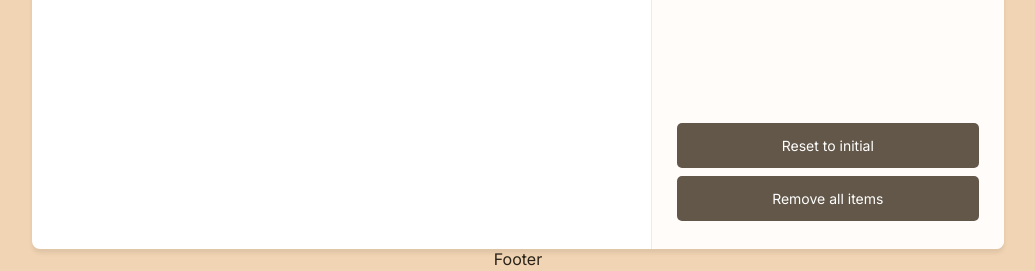
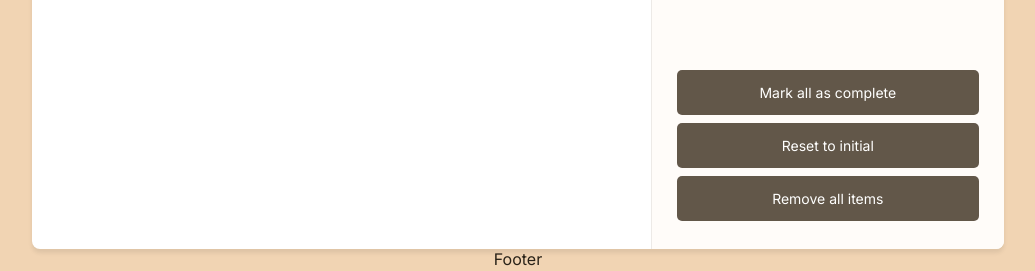
Before and after one commit to cookingnoob/trekbag, a React (Vite) app: page / in a window 1280 px wide. Shown: the part 459-730 px from the top of the page, without its empty margins (122-1157 px from the left). Built offline with nearby package versions, Linux system fonts and the light colour scheme.

Commit message:
add mark all as complete function

```diff
--- a/src/components/App.jsx
+++ b/src/components/App.jsx
@@ -29,6 +29,13 @@ function App() {
     setList(itemLists);
   };
 
+  const markAllAsComplete = () => {
+    const newList = list.map((i) => {
+      return { ...i, packed: true };
+    });
+    setList(newList);
+  };
+
   return (
     <>
       <BackgroundHeading />
@@ -39,6 +46,7 @@ function App() {
           addItem={addItem}
           removeAllItems={removeAllItems}
           resetToInitial={resetToInitial}
+          markAllAsComplete={markAllAsComplete}
         />
       </main>
       <Footer />
--- a/src/components/ButtonGroup.jsx
+++ b/src/components/ButtonGroup.jsx
@@ -1,8 +1,9 @@
 import { secondaryButtons } from "../lib/constants";
 import Button from "./Button";
 
-const ButtonGroup = ({ removeAllItems, resetToInitial }) => {
+const ButtonGroup = ({ removeAllItems, resetToInitial, markAllAsComplete }) => {
   const buttons = [
+    { text: "Mark all as complete", action: markAllAsComplete },
     { text: "Reset to initial", action: resetToInitial },
     { text: "Remove all items", action: removeAllItems },
   ];
--- a/src/components/Sidebar.jsx
+++ b/src/components/Sidebar.jsx
@@ -1,13 +1,19 @@
 import AddItemForm from "./AddItemForm";
 import ButtonGroup from "./ButtonGroup";
 
-const Sidebar = ({ addItem, removeAllItems, resetToInitial }) => {
+const Sidebar = ({
+  addItem,
+  removeAllItems,
+  resetToInitial,
+  markAllAsComplete,
+}) => {
   return (
     <div className="sidebar">
       <AddItemForm addItem={addItem} />
       <ButtonGroup
         removeAllItems={removeAllItems}
         resetToInitial={resetToInitial}
+        markAllAsComplete={markAllAsComplete}
       />
     </div>
   );
```
